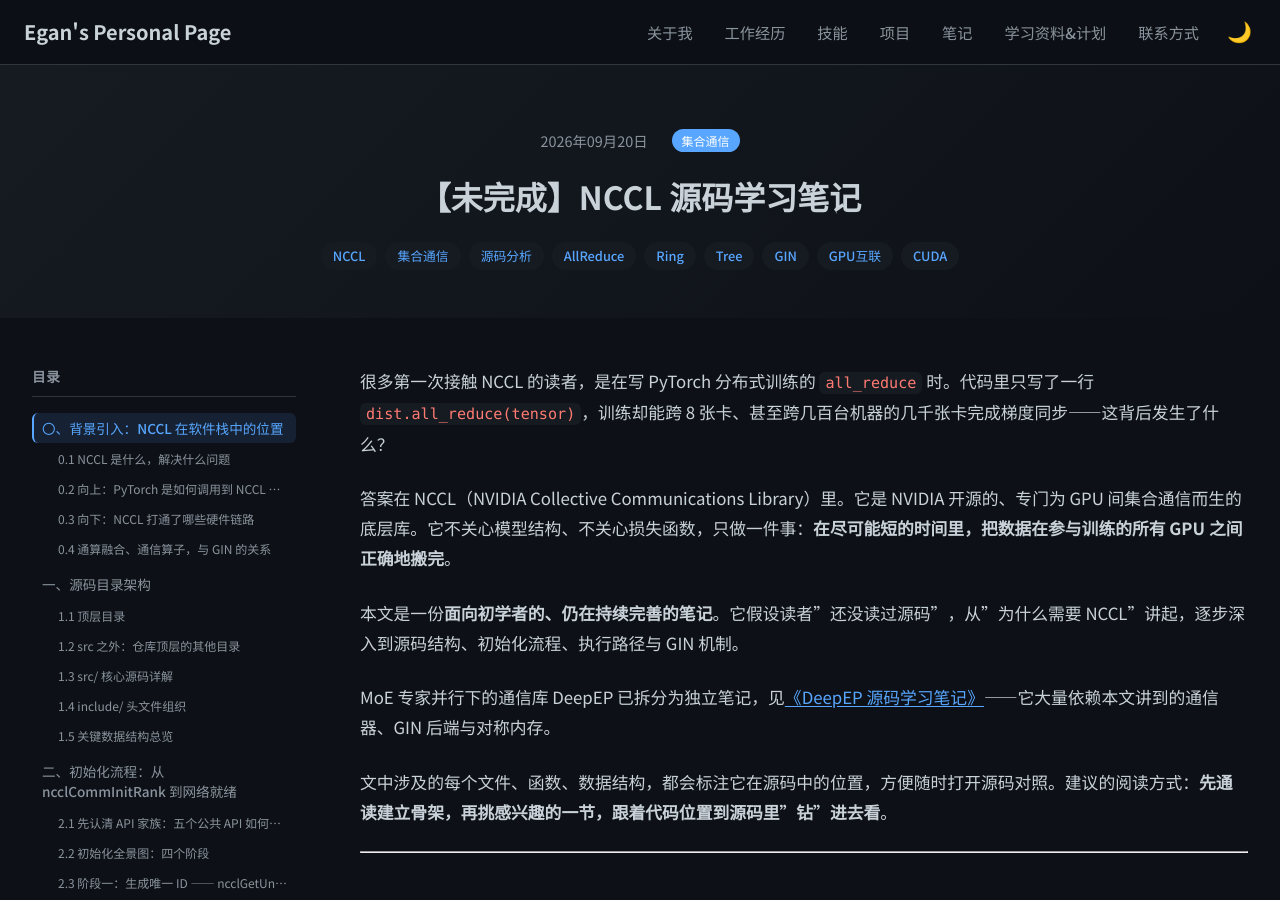
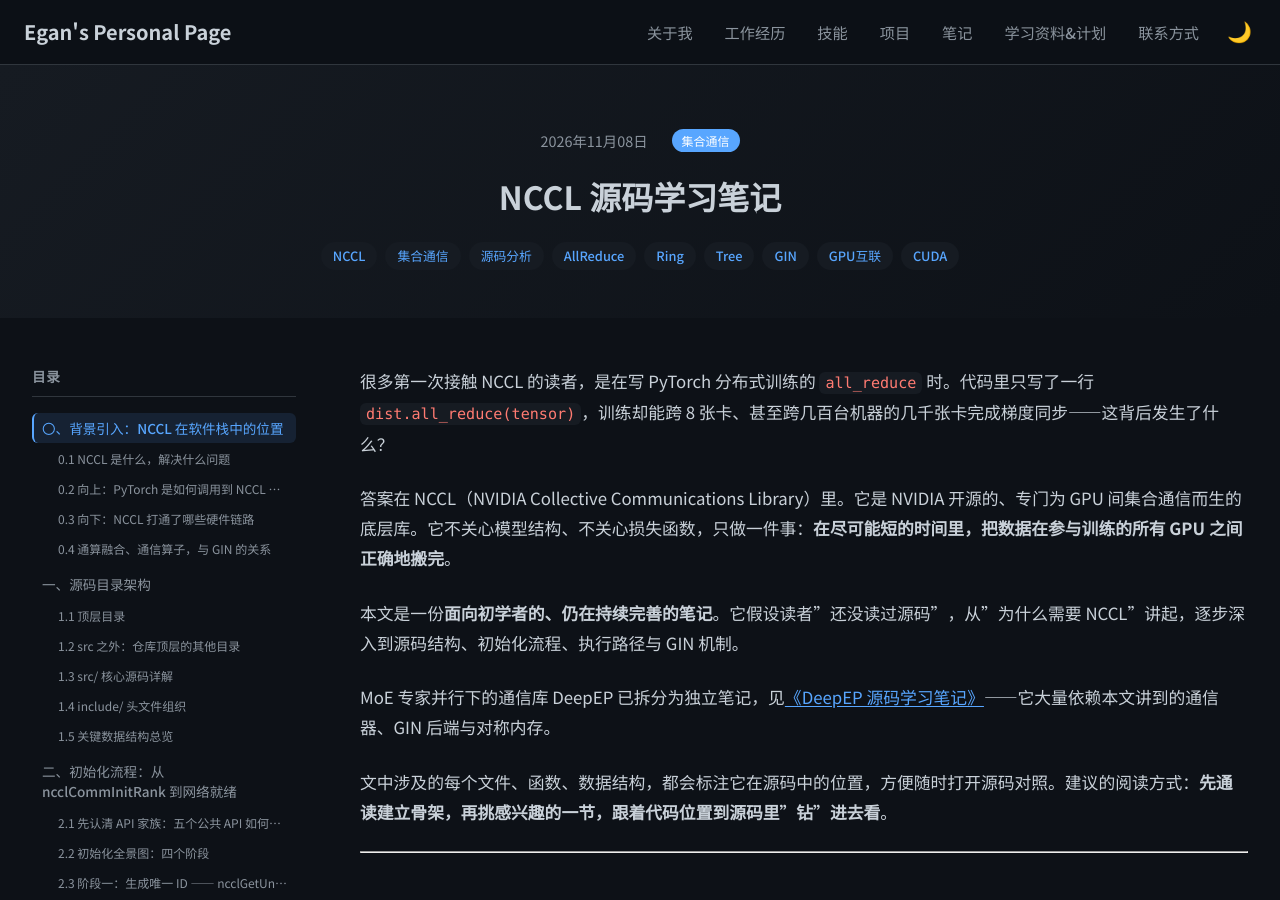
Before and after one commit to Lejun-Hu/Lejun-Hu.github.io, a Jekyll site: the page built from _notes/2026-8-24-nccl-source-study.md, in a window 1280 px wide and 900 px high. Built offline with Jekyll 4.4.1, drawn with Linux system fonts in a browser that asks for light colours; nearby versions of some CDN libraries; part of the change alters nothing that is shown.

````diff
--- a/_notes/2026-8-24-nccl-source-study.md
+++ b/_notes/2026-8-24-nccl-source-study.md
@@ -1,7 +1,7 @@
 ---
-title: "【未完成】NCCL 源码学习笔记"
+title: "NCCL 源码学习笔记"
 permalink: /notes/nccl-source-study/
-date: 2026-09-20
+date: 2026-11-08
 category: "集合通信"
 tags: ["NCCL", "集合通信", "源码分析", "AllReduce", "Ring", "Tree", "GIN", "GPU互联", "CUDA"]
 description: "NCCL 源码学习笔记（初稿）：从零开始讲清 NCCL 是什么、它如何支撑 PyTorch 分布式训练、底层打通了哪些硬件链路，以及初始化流程、执行路径与 GIN 机制。"
@@ -2629,7 +2629,7 @@ while (1) {
 
 前面 0~4 章讲的是"实现集合通信"这条主线：NCCL 是什么、怎么初始化、一次调用如何变成 GPU 内核、GIN 机制如何工作。本章换一个视角，补充几块与"实现集合通信"本身无直接关系、但能显著改善学习和调优体验的知识。它们不参与通信数据的搬运，却决定了你能否**看见**通信在做什么、能否**理解**为什么同一次操作在不同规模下跑的是不同的内核。
 
-本章按顺序分三节：NVTX 性能标记（怎么看见通信在时间轴上的执行）、算法与协议的选择（内核变体从哪里来、在哪里分叉）、以及一组待逐步补充的 Hot Questions。
+本章按顺序分两节：NVTX 性能标记（怎么看见通信在时间轴上的执行）、算法与协议的选择（内核变体从哪里来、在哪里分叉）。
 
 ### 5.1 NVTX：用性能标记看见通信的执行
 
@@ -2914,60 +2914,6 @@ struct RunWorkColl<ncclFuncAllReduce, T, RedOp, NCCL_ALGO_RING, NCCL_PROTO_SIMPL
 
 到这里就能回答开头的疑问：**`prims_ll.h` / `prims_ll128.h` / `prims_simple.h` 影响的是"内核里真正做 send/recv 的 `Primitives` 原语"这一步**——`Primitives<T, RedOp, Fan, Direct, Proto, ...>` 以协议 tag 为模板参数，三份文件分别给出 `ProtoLL` / `ProtoLL128` / `ProtoSimple` 的特化。算法层（`runRing`/`runTree`/`runNvls`）对协议是参数化的，不感知具体协议；协议 tag 决定的是"每步搬多少字节、用 flag 轮询还是 head/tail 同步"。因此同一段算法代码能被三个协议复用，分叉只发生在最底层的数据搬运原语上。
 
-### 5.3 Hot Questions
-
-本节汇总学习过程中值得单独记录、但放进正文会打断主线的问答。后续会继续补充。
-
-#### Q1：NVTX 宏放在函数入口和放在 `return` 前都能计时吗？记录的数据最终存在哪？
-
-**关于位置**：不是放哪都行。NCCL 的三类宏里只有两类会开启区间，它们的位置直接决定计时起点；第三类不开区间，位置才无所谓。
-
-| 宏 | 是否开启区间 | 该放哪 | 对计时的影响 |
-|---|---|---|---|
-| `NVTX3_FUNC_WITH_PARAMS` | 是（push 并附带 payload） | 必须在函数入口 | 决定区间起点 |
-| `NVTX3_RANGE` | 是（仅 push） | 必须在函数入口 | 决定区间起点 |
-| `NVTX3_RANGE_ADD_PAYLOAD` | 否（只往已开启的区间补 payload） | 任意位置，但须在对象析构前 | 无影响 |
-
-因此 `NVTX3_FUNC_WITH_PARAMS` 若挪到 `return` 之前，区间只剩那一瞬间到析构之间的时间，长度接近 0，不再标记整个调用。而 `ncclCommInitRank` 中的 `NVTX3_RANGE_ADD_PAYLOAD` 放在返回前是正确的：它只调 `setPayloadData` 往已开启的区间填数据，不涉及 push/pop。
-
-至于为何「push 在入口、pop 在末尾」就能覆盖整个函数：该宏声明的是局部栈对象 `nvtx3_range__`，C++ 保证局部对象在离开作用域（函数返回）时析构，而析构函数调用 `nvtxDomainRangePop`（`nvtx.h:101-106`）。区间的两个端点因此自然落在「执行到 push 那一行」与「函数返回」上，中间这段墙钟时间就是区间长度。关闭动作的位置由作用域固定，与是否手写 pop 无关。
-
-**哪些 API 用一次性宏、哪些用两段式**：判断标准不是「是不是初始化函数」，而是 payload 能否在入口确定、以及是否无条件需要填。下表按这两种情况归类：
-
-| 情形 | 例子 | 用的宏 |
-|---|---|---|
-| 字段全部来自入参 | 集合操作、`ncclCommDestroy` | `NVTX3_FUNC_WITH_PARAMS` |
-| 字段要等函数执行后才产生 | `ncclCommInitRank`：`cudaDev` 要等 `cudaGetDevice`，`commHash` 要等 comm 建好 | `NVTX3_RANGE` + `ADD_PAYLOAD` |
-| 字段只在成功分支才该填 | `ncclCommFinalize` 放在 `if (comm)` 内；`ncclCommSplit` 放在 `if (newcomm && *newcomm)` 内 | 同上 |
-
-`ncclCommFinalize`（`init.cc:2812-2817`）属于第二类之外的情形：它的 payload 只有 `comm->commHash`，而 `comm` 是入参、入口就能取到，仍然用两段式，原因是 `ADD_PAYLOAD` 被放在 `if (comm)` 分支里，comm 为空时不填。对照 `ncclCommDestroy`（`:2889`），四个字段全部来自入参且无条件需要，就用一次性宏。
-
-**关于数据去向**：时间戳与事件不存在 NCCL 的任何数据结构里。NCCL 进程内只维护三样东西：
-
-1. 一个 domain：`nccl_domain`，名字为 `"NCCL"`（`nvtx.h:53-55`），用于让 NCCL 的标记与其它库隔离；
-2. 一次性注册的元数据：schema 在 `payload_schema` 构造时经 `nvtxPayloadSchemaRegister` 注册（`nvtx.h:60-68`），归约枚举在启动时经 `nvtxPayloadEnumRegister` 注册为可读名称（`init_nvtx.cc:19-35`）；
-3. 运行时的调用入口：每次进入 API 调用 `nvtxDomainRangePushEx`。
-
-真正打时间戳的是 NVTX 运行时库（libnvToolsExt）。`nvtx3.hpp:2110` 的 `scoped_range_in` 构造函数只是转调这个 C API，时间戳、事件记录与缓冲都在库内部完成。下图描述一次 `ncclAllReduce` 调用中事件的流向，以及各环节分别由谁负责：
-
-```text
-NCCL 进程                                 NVTX 运行时 (libnvToolsExt)          Profiler (Nsight Systems)
-────────────                            ──────────────────────────────      ─────────────────────────
-ncclAllReduce 入口
-  nvtx3_range__.push(attr)
-    → nvtxDomainRangePushEx  ─────────►  打时间戳 T1、记录区间与 payload
-                                         写入 profiler 可见的事件缓冲  ─────►  注入库读取事件
-  ncclEnqueueCheck(...)
-  函数返回
-  析构 → nvtxDomainRangePop  ────────►  打时间戳 T2、关闭区间
-                                         （区间时长 = T2 − T1）
-                                                                              抓取结束后序列化为 .nsys-rep
-```
-
-所以供 Profiler 分析的数据结构有两处：抓取期间是 **NVTX 运行时维护的事件缓冲**，抓取结束后是 **Profiler 导出的报告文件**（如 `.nsys-rep`）。NCCL 里留存的只有 schema 与枚举注册，那是供 Profiler 解析 payload 字段名与枚举含义的元数据，不含时间信息。
-
-一个容易被忽略的细节：宏展开后 `_payload` 是 `if` 块内的局部变量，push 之后即可销毁。原因是 NVTX 在 `nvtxDomainRangePushEx` 调用期间按 schema 描述读取并复制了 payload 内容，调用返回后不再引用它。
-
 ---
 
 ## 参考资料
````
